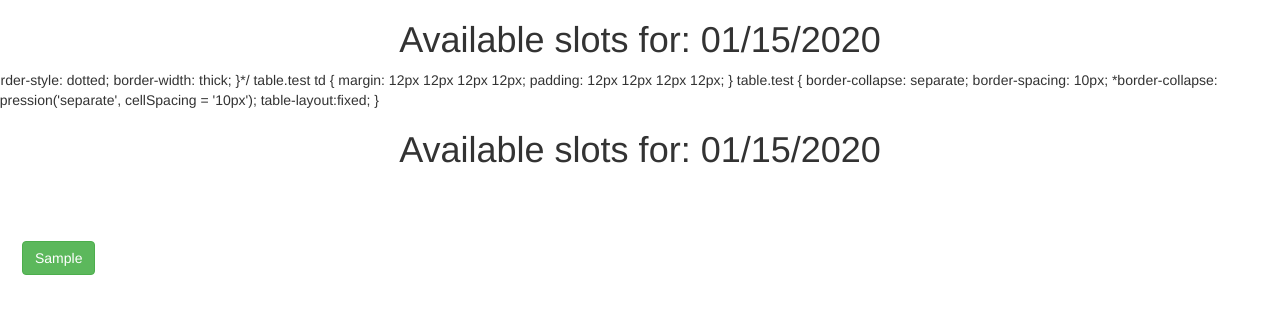
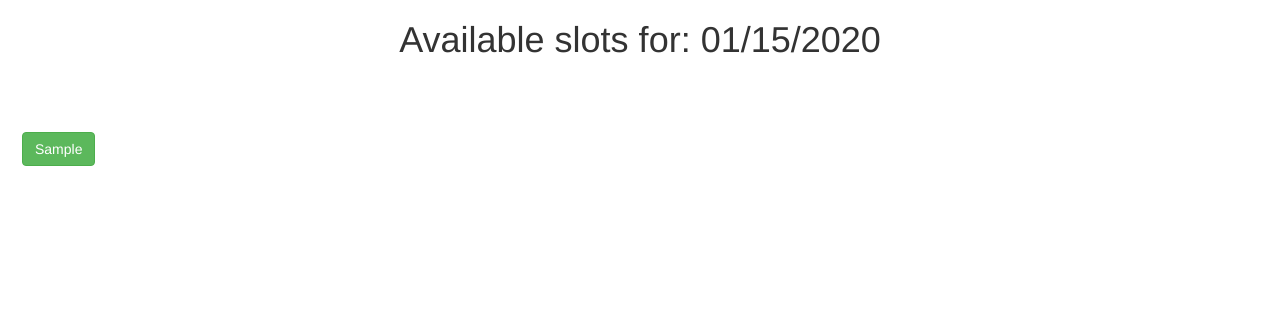
Before and after one commit to VyacheslavGorbov/Skippur, a PHP site: template app/views/site/bookingSlots.php in a window 1280 px wide. Shown: the top 314 px of the page. Run offline with PHP 8.4, Linux system fonts and the light colour scheme; data comes from the database, SQL or seed files in the repository; the template is opened without the code that fills it: most values are stand-ins (such as "Sample title", 1, 10 or a date in 2020).

Commit message:
fixed timeslots

```diff
--- a/app/views/site/bookingSlots.php
+++ b/app/views/site/bookingSlots.php
@@ -8,6 +8,8 @@
 	<link rel="stylesheet" href="https://maxcdn.bootstrapcdn.com/bootstrap/3.3.7/css/bootstrap.min.css" integrity="sha384-BVYiiSIFeK1dGmJRAkycuHAHRg32OmUcww7on3RYdg4Va+PmSTsz/K68vbdEjh4u" crossorigin="anonymous">
 
 	<style>
+		p.four {}
+
 		.four {
 
 			border-style: dotted;
@@ -59,36 +61,6 @@
 
 		<div class="row">
 			<div class='$.four'>
-
-  				border-style: dotted;
-  				border-width: thick;
-			}*/
-
-			table.test td {
-
-    			margin: 12px 12px 12px 12px;
-    			padding: 12px 12px 12px 12px;
-			}
-			table.test {
-    			border-collapse: separate;
-    			border-spacing: 10px;
-    			*border-collapse: expression('separate', cellSpacing = '10px');
-    			table-layout:fixed;
-			}
-
-		</style>
-
-		<title></title>
-
-		<link rel="stylesheet" href="https://maxcdn.bootstrapcdn.com/bootstrap/3.3.7/css/bootstrap.min.css"
-		 integrity="sha384-BVYiiSIFeK1dGmJRAkycuHAHRg32OmUcww7on3RYdg4Va+PmSTsz/K68vbdEjh4u"
-		 crossorigin="anonymous">
-		 <link rel="stylesheet" href="/css/main.css">
-	</head>
-
-	<body>
-		<table class="test">
-			<tr><h1 class="text-center">Available slots for: <?php echo date('m/d/Y', strtotime($data["date"]));?></h1></tr>
 
 				<?php
 				$counter = 0;
```
